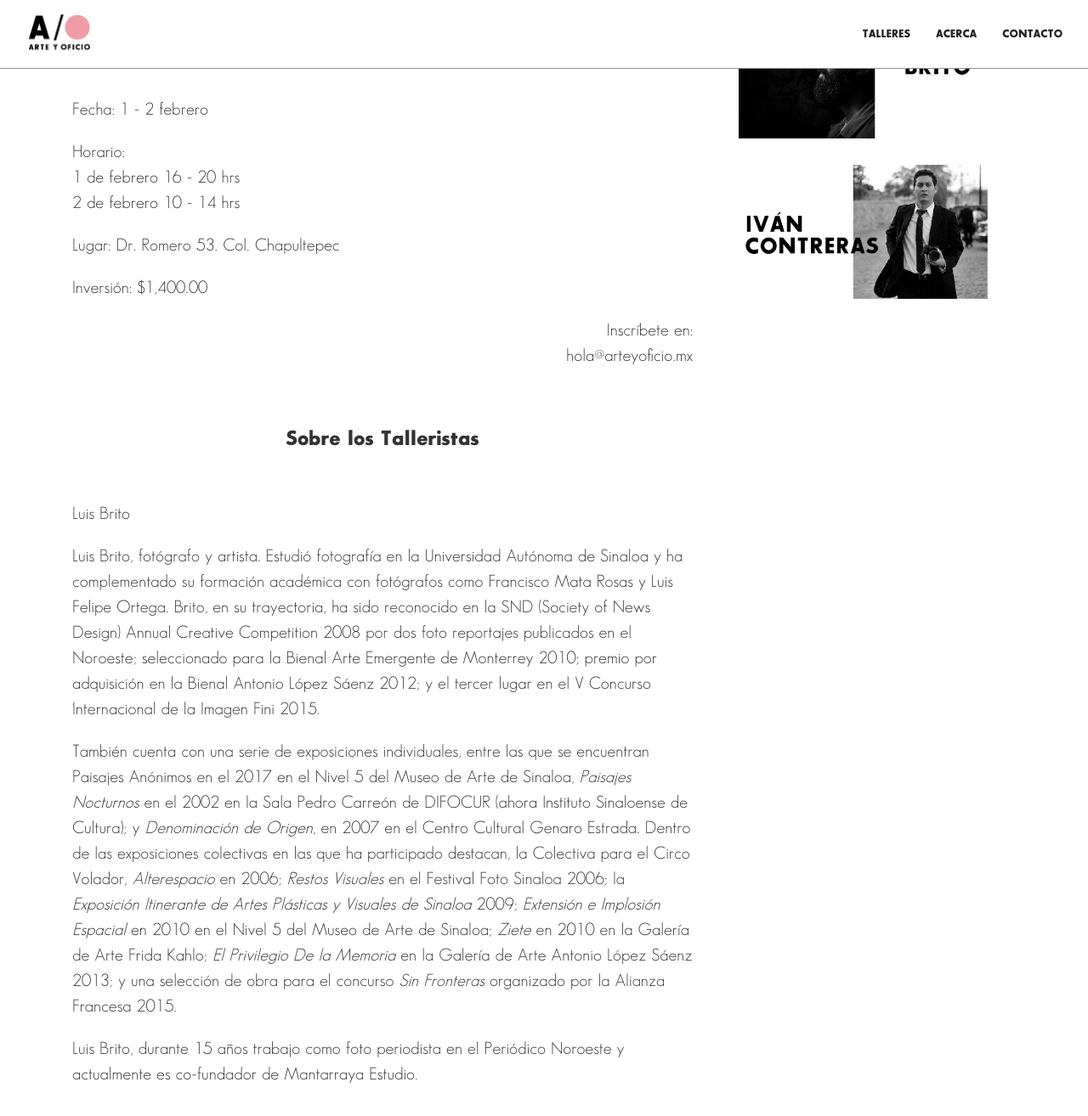
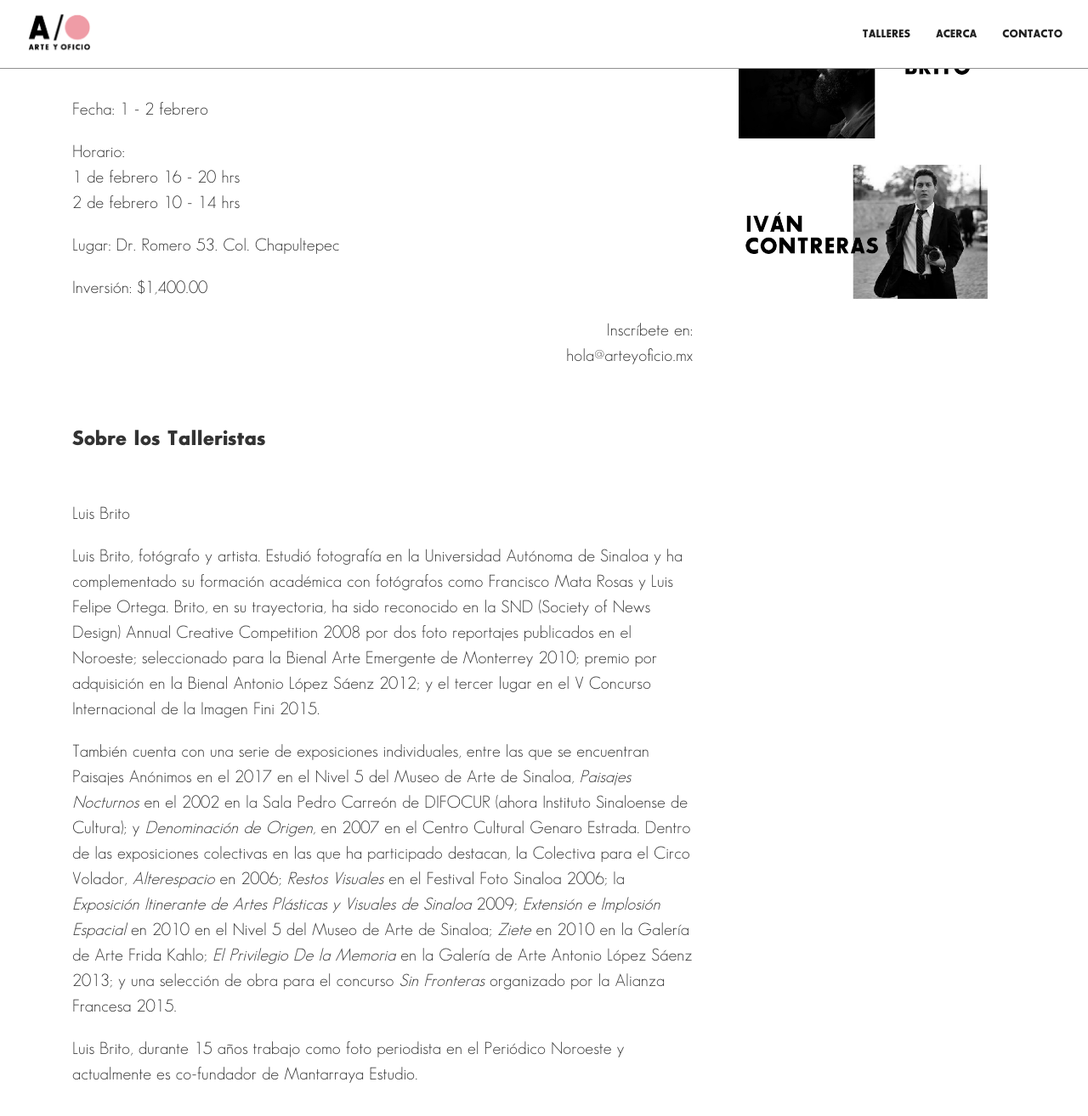
Before and after one commit to defvol/ayo, a Jekyll site: the page built from taller.md, in a window 1280 px wide and 1400 px high, scrolled down 149 px. Shown: the top 1314 px of the window at 85% size. Built offline with Jekyll 4.4.1, drawn with Linux system fonts in a browser that asks for light colours; comment, search, counter and statistics services are not loaded.

Commit message:
h3 to the left

```diff
--- a/_sass/_base.scss
+++ b/_sass/_base.scss
@@ -396,10 +396,6 @@ body {
     padding-left: 0;
   }
 
-  h3 {
-    text-align: center;
-  }
-
   div.pictures {
     padding-top: 40px;
   }
```
